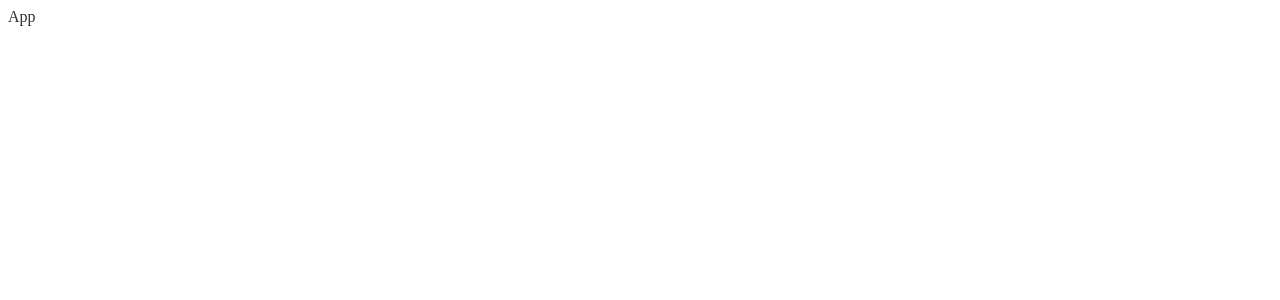
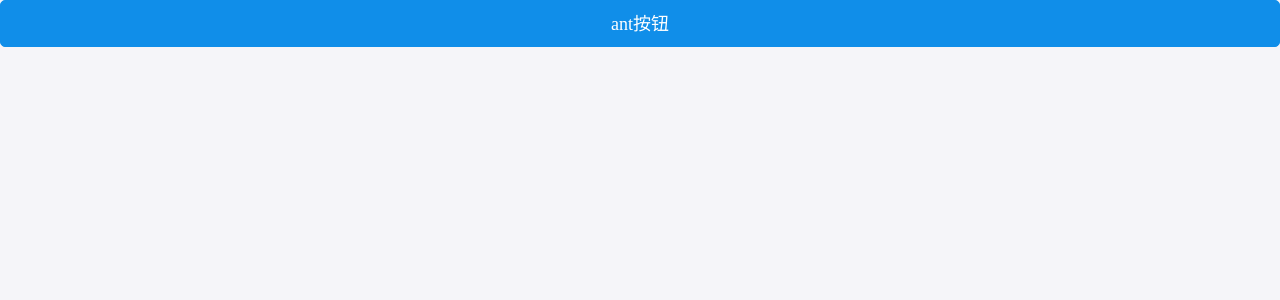
Before and after one commit to biyumeng/hkzf-bi, a React (Create React App) app: page / in a window 1280 px wide. Shown: the top 300 px of the page. Built offline with nearby package versions, Linux system fonts and the light colour scheme.

Commit message:
引入ant组件库

```diff
--- a/package.json
+++ b/package.json
@@ -6,6 +6,7 @@
     "@testing-library/jest-dom": "^4.2.4",
     "@testing-library/react": "^9.5.0",
     "@testing-library/user-event": "^7.2.1",
+    "antd-mobile": "^2.3.1",
     "react": "^16.13.0",
     "react-dom": "^16.13.0",
     "react-scripts": "3.4.0"
--- a/src/App.js
+++ b/src/App.js
@@ -1,10 +1,11 @@
 import React from 'react';
+import { Button } from 'antd-mobile'
 
 
 function App() {
   return (
     <div className="app">
-      App
+      <Button type="primary">ant按钮</Button>
     </div>
   );
 }
--- a/src/index.js
+++ b/src/index.js
@@ -3,6 +3,10 @@ import ReactDOM from 'react-dom';
 
 //引入全局样式
 import './index.css';
+
+//ant-mobile组件库样式
+import 'antd-mobile/dist/antd-mobile.css';  // or 'antd-mobile/dist/antd-mobile.less'
+
 import App from './App';
 import * as serviceWorker from './serviceWorker';
 
```
Also changed, not shown: 1 other file (tests, documents, lock files or other folders).
